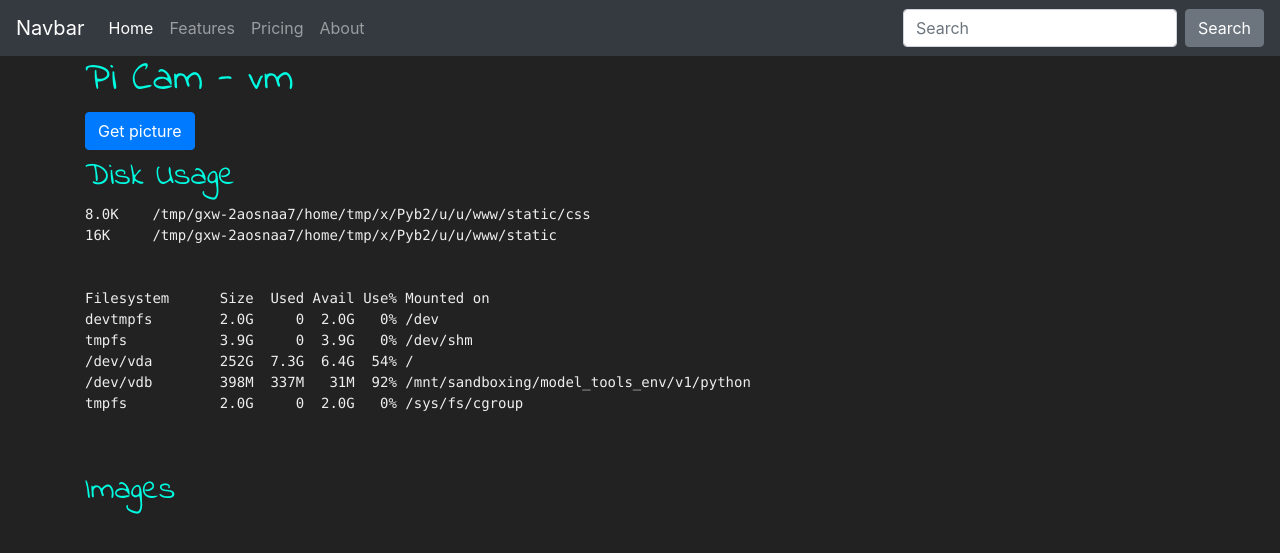
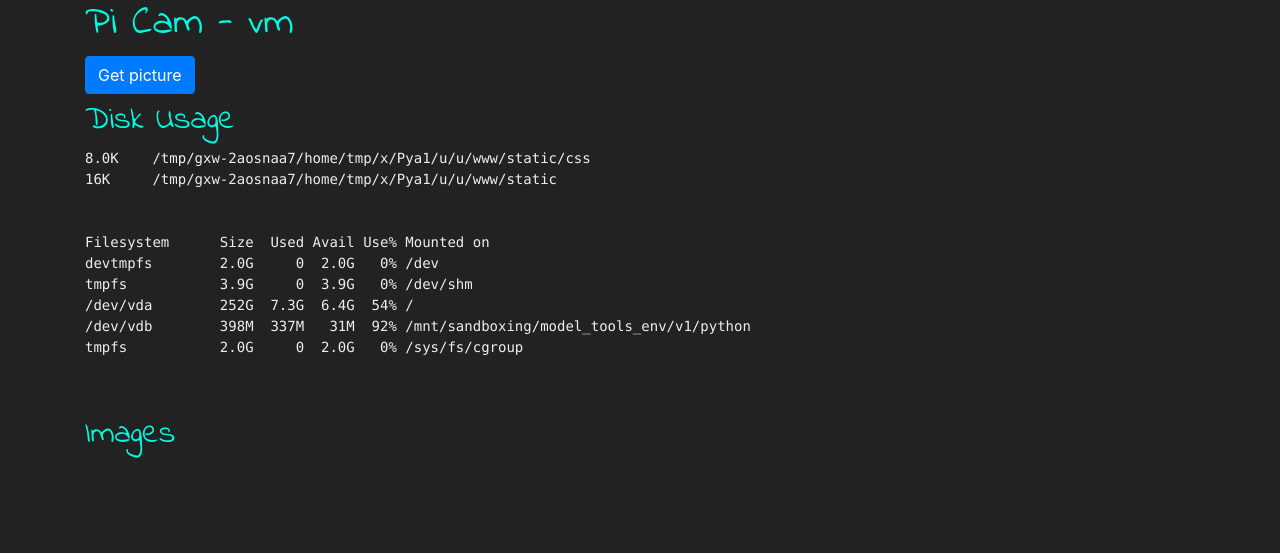
Before and after one commit to NanoDano/Pi-Cam-Server, a Flask app: page / in a window 1280 px wide. Shown: the top 553 px of the page. Run offline with Flask 2, Linux system fonts and the light colour scheme; some libraries are stand-ins or nearby versions.

Commit message:
Removing nav

```diff
--- a/templates/base.html
+++ b/templates/base.html
@@ -20,41 +20,10 @@
 
 <body>
 
-
-<nav class="navbar navbar-expand-lg navbar-dark bg-dark">
-    <a class="navbar-brand" href="#">Navbar</a>
-    <button class="navbar-toggler" type="button" data-toggle="collapse" data-target="#navbarColor02"
-            aria-controls="navbarColor02" aria-expanded="false" aria-label="Toggle navigation">
-        <span class="navbar-toggler-icon"></span>
-    </button>
-
-    <div class="collapse navbar-collapse" id="navbarColor02">
-        <ul class="navbar-nav mr-auto">
-            <li class="nav-item active">
-                <a class="nav-link" href="#">Home <span class="sr-only">(current)</span></a>
-            </li>
-            <li class="nav-item">
-                <a class="nav-link" href="#">Features</a>
-            </li>
-            <li class="nav-item">
-                <a class="nav-link" href="#">Pricing</a>
-            </li>
-            <li class="nav-item">
-                <a class="nav-link" href="#">About</a>
-            </li>
-        </ul>
-        <form class="form-inline my-2 my-lg-0">
-            <input class="form-control mr-sm-2" type="text" placeholder="Search">
-            <button class="btn btn-secondary my-2 my-sm-0" type="submit">Search</button>
-        </form>
-    </div>
-</nav>
-
 <div class="container">
 
     {% block body %}
     {% endblock %}
-
 
 </div>
 
```
